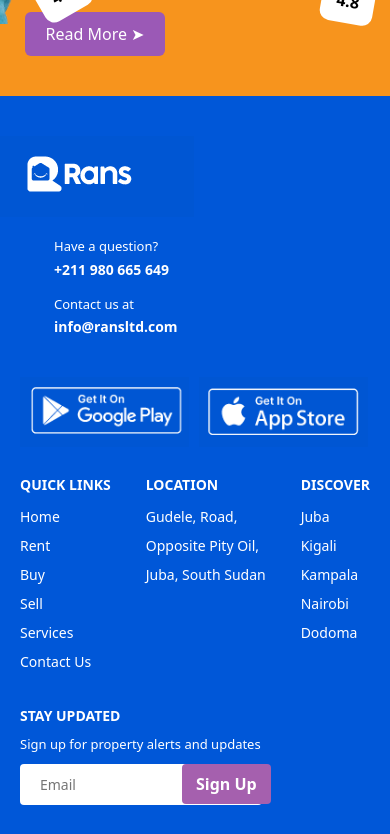
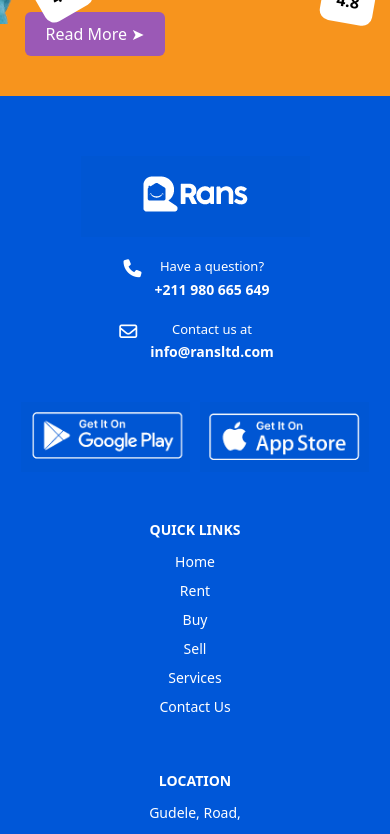
Before and after one commit to Manishh94/rans-frontend, a React (Create React App) app: page / in a window 390 px wide. Shown: the part 8360-9194 px from the top of the page. Built offline with nearby package versions, Linux system fonts and the light colour scheme.

Commit message:
responsive footer

```diff
--- a/public/index.html
+++ b/public/index.html
@@ -15,6 +15,9 @@
       user's mobile device or desktop. See https://developers.google.com/web/fundamentals/web-app-manifest/
     -->
     <link rel="manifest" href="%PUBLIC_URL%/manifest.json" />
+    <link rel="stylesheet" href="https://cdnjs.cloudflare.com/ajax/libs/font-awesome/6.5.0/css/all.min.css"
+      integrity="sha512-... (shortened for clarity)" crossorigin="anonymous" referrerpolicy="no-referrer" />
+
     <!--
       Notice the use of %PUBLIC_URL% in the tags above.
       It will be replaced with the URL of the `public` folder during the build.
--- a/src/assets/css/footer.css
+++ b/src/assets/css/footer.css
@@ -182,3 +182,61 @@
     font-size: 12px;
     color: #ccc;
 }
+
+@media (max-width: 768px) {
+    .footer-container {
+        flex-direction: column;
+        align-items: center;
+        text-align: center;
+    }
+
+    .contact-column {
+        align-items: center;
+        text-align: center;
+    }
+
+    .contact-info {
+        flex-direction: column;
+        gap: 20px;
+        align-items: center;
+    }
+
+    .contact-item {
+        justify-content: center;
+    }
+
+    .store-buttons {
+        justify-content: center;
+        flex-wrap: wrap;
+    }
+
+    .newsletter-form {
+        flex-direction: column;
+        align-items: center;
+        width: 100%;
+    }
+
+    .newsletter-form input {
+        width: 100%;
+        margin-bottom: 10px;
+    }
+
+    .newsletter-form button {
+        margin-left: 0;
+        width: 100%;
+    }
+
+    .footer-column {
+        width: 100%;
+        margin-top: 20px;
+    }
+
+    .social-icons {
+        justify-content: center;
+    }
+
+    .logo-row {
+        justify-content: center;
+        margin-left: 0;
+    }
+}
```
